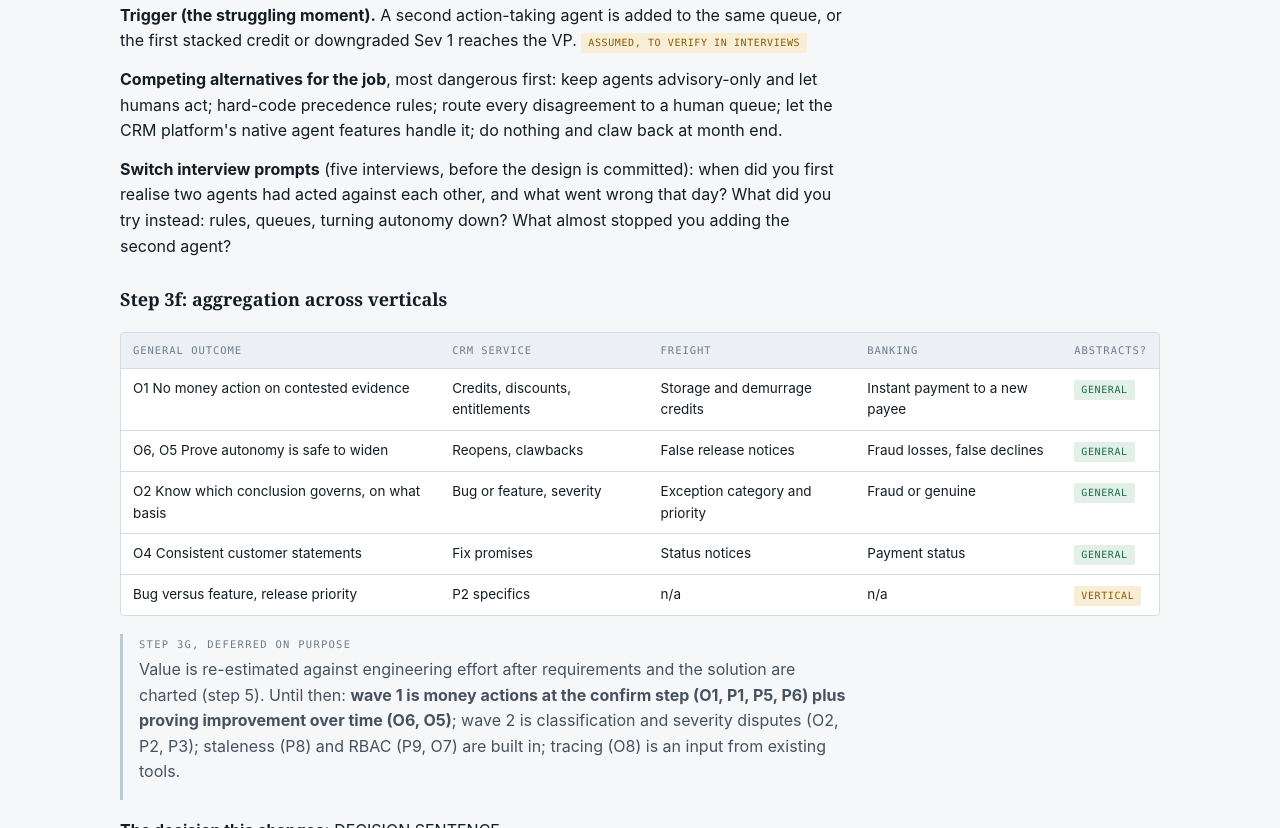
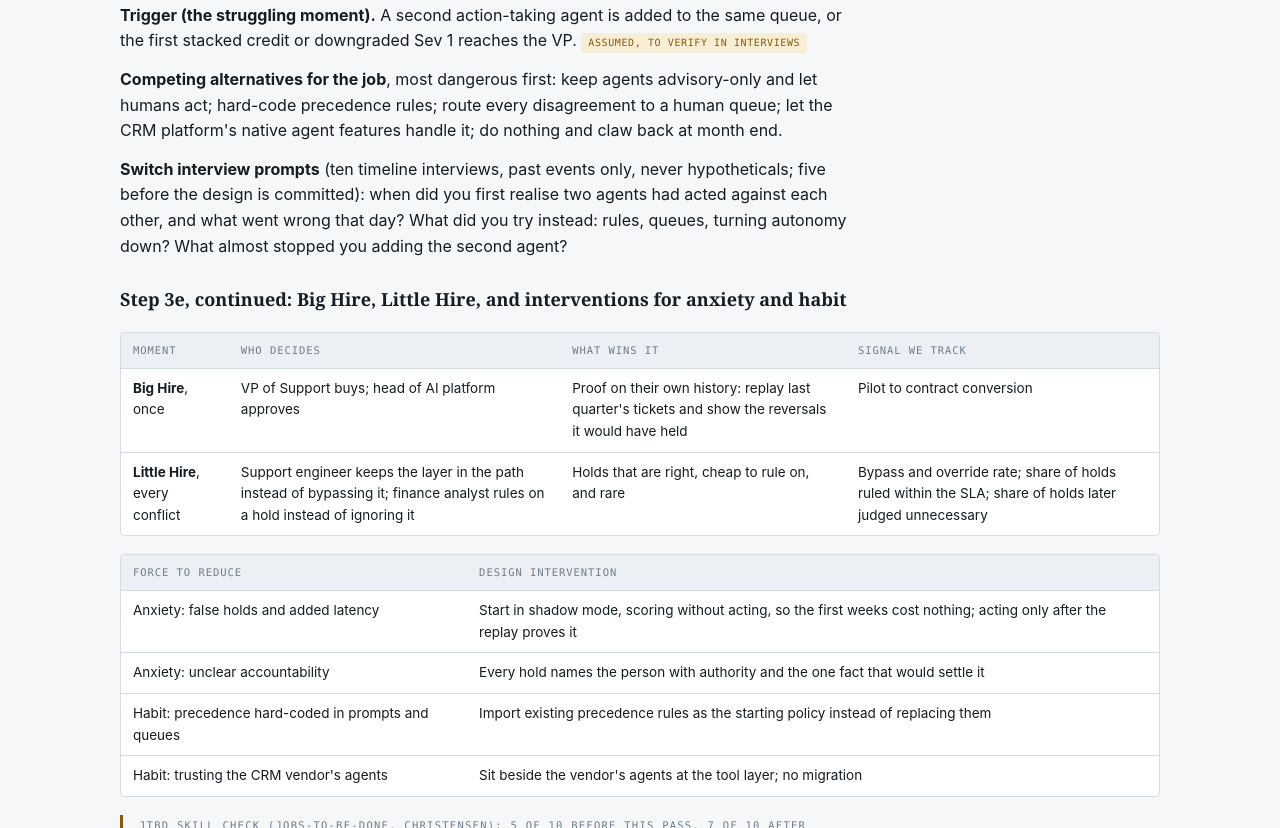
Before and after one commit to superposition-fc23/Warrant_system-LLM_Failure_modes, a plain HTML site: page index.html in a window 1280 px wide. Shown: the part 11160-11988 px from the top of the page. Drawn offline with nearby package versions, Linux system fonts and the light colour scheme.

Commit message:
JTBD skill check run: 5/10 to 7/10; Big and Little Hire, anxiety and habit interventions, solution-free job story fix, ten-interview plan
Co-Authored-By: Claude Opus 5.5 <noreply@anthropic.com>

```diff
--- a/index.html
+++ b/index.html
@@ -407,7 +407,7 @@ tailwind.config = {
   <div class="tbl"><table>
     <thead><tr><th>Performer</th><th>Job story, solution-free</th><th>Emotional</th><th>Social</th></tr></thead>
     <tbody>
-      <tr><td><strong>Support or applied AI engineer</strong></td><td>When two of my agents reach different conclusions about the same customer, I want the action to wait for the evidence that settles it, so I can let agents do more without cleaning up after them</td><td>Not lie awake over an agent's credit going out</td><td>Be the one who scaled automation safely, not the one blamed for the incident</td></tr>
+      <tr><td><strong>Support or applied AI engineer</strong></td><td>When two of my agents reach different conclusions about the same customer, I want what my agents do to match what is actually true across our systems, so I can let them do more without cleaning up after them</td><td>Not lie awake over an agent's credit going out</td><td>Be the one who scaled automation safely, not the one blamed for the incident</td></tr>
       <tr><td><strong>CSM</strong></td><td>When my account raises an issue, I want everything we tell them to agree, so I can protect the renewal</td><td>No surprise escalations</td><td>Look in control in front of the customer</td></tr>
       <tr><td><strong>Finance analyst</strong></td><td>When an agent is about to give away money outside policy, I want to be involved only when it really is an exception, so I can keep close clean</td><td>Confidence that nothing slipped through</td><td>Seen as an enabler, not the team that blocks support</td></tr>
       <tr><td><strong>VP of Support</strong></td><td>When I am asked to automate more of support, I want to know it is not quietly creating rework and leakage, so I can keep growing the agent budget</td><td>Sleep through the night of a big launch</td><td>Defend the numbers in front of the CFO</td></tr>
@@ -455,7 +455,29 @@ tailwind.config = {
   </table></div>
   <p><strong>Trigger (the struggling moment).</strong> A second action-taking agent is added to the same queue, or the first stacked credit or downgraded Sev 1 reaches the VP. <span class="pill warn">assumed, to verify in interviews</span></p>
   <p><strong>Competing alternatives for the job</strong>, most dangerous first: keep agents advisory-only and let humans act; hard-code precedence rules; route every disagreement to a human queue; let the CRM platform's native agent features handle it; do nothing and claw back at month end.</p>
-  <p><strong>Switch interview prompts</strong> (five interviews, before the design is committed): when did you first realise two agents had acted against each other, and what went wrong that day? What did you try instead: rules, queues, turning autonomy down? What almost stopped you adding the second agent?</p>
+  <p><strong>Switch interview prompts</strong> (ten timeline interviews, past events only, never hypotheticals; five before the design is committed): when did you first realise two agents had acted against each other, and what went wrong that day? What did you try instead: rules, queues, turning autonomy down? What almost stopped you adding the second agent?</p>
+
+  <h3>Step 3e, continued: Big Hire, Little Hire, and interventions for anxiety and habit</h3>
+  <div class="tbl"><table>
+    <thead><tr><th>Moment</th><th>Who decides</th><th>What wins it</th><th>Signal we track</th></tr></thead>
+    <tbody>
+      <tr><td><strong>Big Hire</strong>, once</td><td>VP of Support buys; head of AI platform approves</td><td>Proof on their own history: replay last quarter's tickets and show the reversals it would have held</td><td>Pilot to contract conversion</td></tr>
+      <tr><td><strong>Little Hire</strong>, every conflict</td><td>Support engineer keeps the layer in the path instead of bypassing it; finance analyst rules on a hold instead of ignoring it</td><td>Holds that are right, cheap to rule on, and rare</td><td>Bypass and override rate; share of holds ruled within the SLA; share of holds later judged unnecessary</td></tr>
+    </tbody>
+  </table></div>
+  <div class="tbl"><table>
+    <thead><tr><th>Force to reduce</th><th>Design intervention</th></tr></thead>
+    <tbody>
+      <tr><td>Anxiety: false holds and added latency</td><td>Start in shadow mode, scoring without acting, so the first weeks cost nothing; acting only after the replay proves it</td></tr>
+      <tr><td>Anxiety: unclear accountability</td><td>Every hold names the person with authority and the one fact that would settle it</td></tr>
+      <tr><td>Habit: precedence hard-coded in prompts and queues</td><td>Import existing precedence rules as the starting policy instead of replacing them</td></tr>
+      <tr><td>Habit: trusting the CRM vendor's agents</td><td>Sit beside the vendor's agents at the tool layer; no migration</td></tr>
+    </tbody>
+  </table></div>
+  <div class="note warn"><span class="tag">JTBD skill check (jobs-to-be-done, Christensen): 5 of 10 before this pass, 7 of 10 after</span>
+    <p><strong>Passes:</strong> job stated without the product; all four forces mapped, now with interventions for anxiety and habit; non-obvious competition including non-consumption (advisory-only, do nothing); Big Hire and Little Hire tracked separately; the solution-free statement and non-consumption depth points. <strong>Rule from here:</strong> every requirement in step 5 names the outcome ID and job dimension it serves, or it is cut. <strong>Still failing, honestly:</strong> emotional and social dimensions are assumed, not evidenced, and no timeline interviews have been run. Those two rows only move with real interviews, so 9 or 10 is not reachable on desk research, and the deck will say so.</p>
+    <p><strong>Also from the skill:</strong> integrate where performance is not good enough (the confirm step) and modularise where it is good enough (tracing, from existing tools). Price against the job's value, review minutes and clawbacks avoided, not per action. Measure "did the job get done": share of agent-handled tickets closed without reversal, reopen or contradiction.</p>
+  </div>
 
   <h3>Step 3f: aggregation across verticals</h3>
   <div class="tbl"><table>
```
